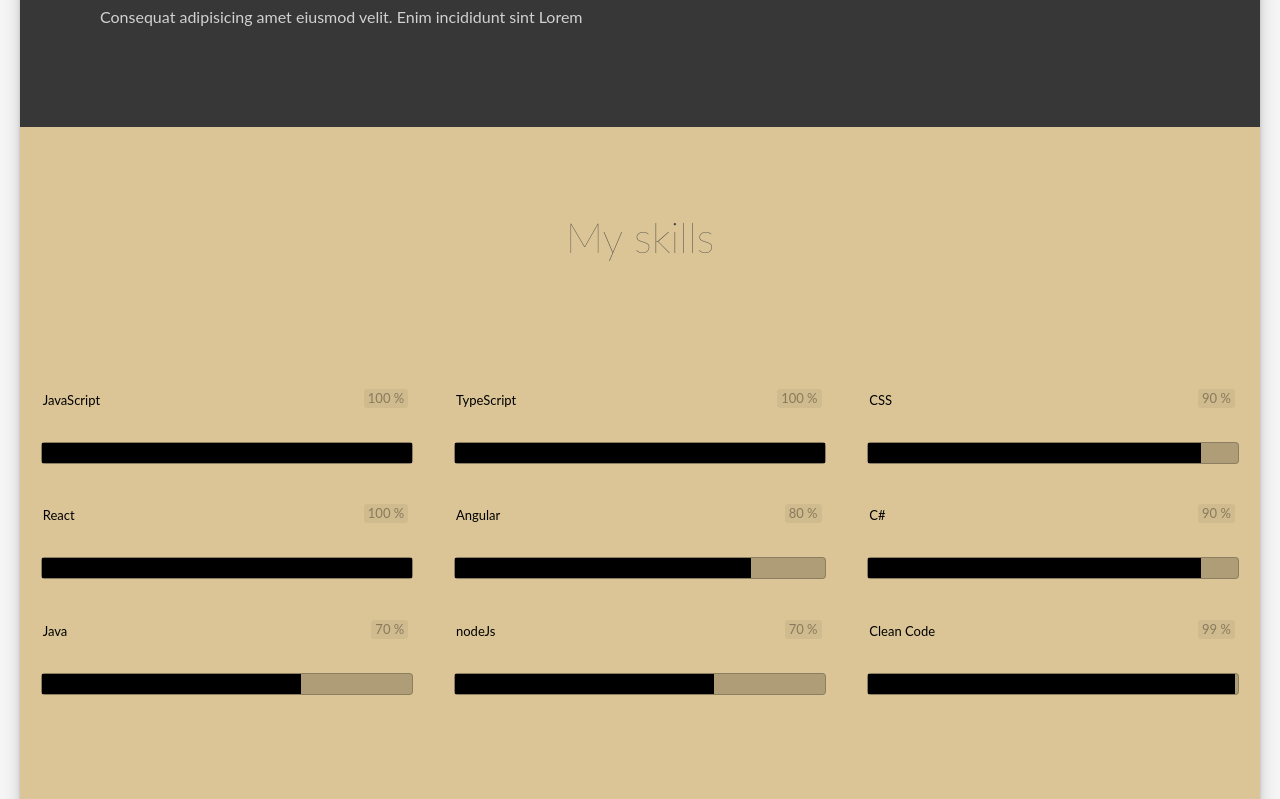
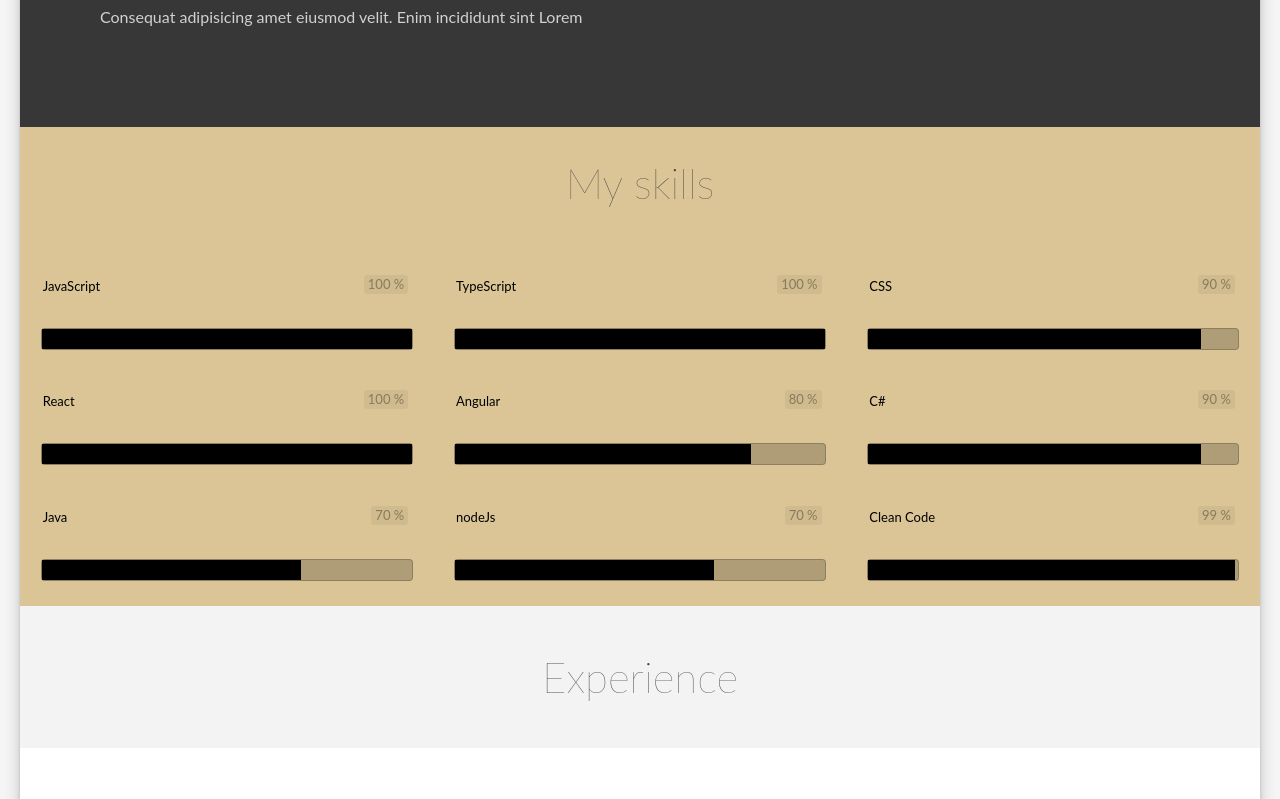
Before and after one commit to JohnDola/JohnDola.github.io, a React (Create React App) app: page / in a window 1280 px wide. Shown: the part 681-1480 px from the top of the page. Built offline with nearby package versions, Linux system fonts and the light colour scheme; a web font is replaced by a local one.

Commit message:
Fixed My Skills Padding

```diff
--- a/src/components/Contact/Contact.js
+++ b/src/components/Contact/Contact.js
@@ -30,13 +30,13 @@
 					</span>
 				</div>
 			</div>
-			<div className={classes.TwoThird}>
+			<form className={classes.TwoThird}>
 				<input type="text" placeholder="Your name" />
-				<input type="text" placeholder="Your e-mail" />
+				<input type="email" placeholder="Your e-mail" />
 				<input type="text" placeholder="Subject" />
 				<textarea type="text" placeholder="Message" />
 				<button type="submit">Send a Message</button>
-			</div>
+			</form>
 		</section>
 	);
 };
--- a/src/components/Experience/Experience.module.css
+++ b/src/components/Experience/Experience.module.css
@@ -16,5 +16,5 @@
 }
 
 h2 + div{
-    padding: 80px 0;
+    padding: 20px 0;
 }
--- a/src/components/MySkills/MySkills.module.css
+++ b/src/components/MySkills/MySkills.module.css
@@ -3,7 +3,7 @@
     position: relative;
     z-index: 200;
     background-color: tomato;
-    padding: 55px 0 40px 0;
+    padding: 1px 0 0px 0;
     background-color: #dbc596;
 }
 
```
